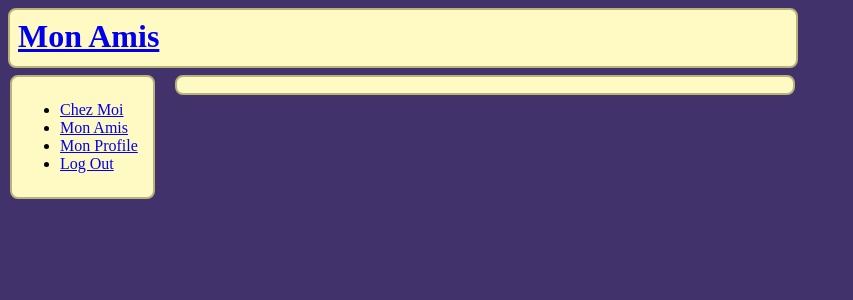
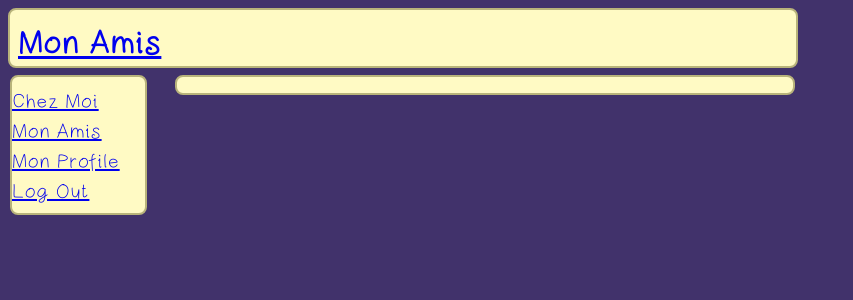
Before and after one commit to jlamson/MyGroupsSocialNetwork, a PHP site: page /layout.php in a window 1280 px wide. Shown: the top 300 px of the page, without its empty margins (0-853 px from the left). Run offline with PHP 8.4, Linux system fonts and the light colour scheme; data that the repository does not hold is empty.

Commit message:
new layout! Including colors and fonts.

```diff
--- a/index.php
+++ b/index.php
@@ -1,6 +1,4 @@
 <?php
-
-//if user logged in load home, else, load login
-include "login.php";
-
+header('Location: login.php');
+exit();
 ?>
--- a/layout.css
+++ b/layout.css
@@ -1,3 +1,8 @@
+@font-face {
+	font-family: frenchFont;
+	src:	url('fonts/Lionelofparis.ttf');
+}
+
 body {
 	background-color: #41326B;
 }
@@ -19,6 +24,9 @@ div#sideBar {
 	position: absolute;
 	top: 75px;
 	left: 10px;
+	padding-left: 0px;
+	font-family: frenchFont;
+	font-size: 1.25em;
 }
 
 div#pageContent {
@@ -32,4 +40,5 @@ h1 {
 	color: #8B7BB8;
 	vertical-align: top;
 	margin: 0px;
+	font-family: frenchFont;
 }
--- a/layout.php
+++ b/layout.php
@@ -13,12 +13,10 @@
 	</div>
 
 	<div id="sideBar">
-		<ul>
-			<li><a href="home.php">Chez Moi</a></li>
-			<li><a href ="myGroups.php">Mon Amis</a></li>
-			<li><a href ="profilePage.php">Mon Profile</a></li>
-			<li><a href="logOut.php">Log Out</a></li>
-		</ul>
+		<a href="home.php">Chez Moi</a><br />
+		<a href ="myGroups.php">Mon Amis</a><br />
+		<a href ="profilePage.php">Mon Profile</a><br />
+		<a href="logOut.php">Log Out</a><br />
 	</div>
 
 	<div id="pageContent">
--- a/login.php
+++ b/login.php
@@ -4,7 +4,6 @@
 
 	$title = "Login -- Mon Amis";
 	$include = "login.html.php";
-	include "layout.php";
 
 	if(isset($_POST['loginEmail']) and isset($_POST['loginPassword'])) {
 		$db = initDB();
@@ -17,4 +16,6 @@
 		}
 		exit();
 	}
+
+	include "layout.php";
 ?>
```
